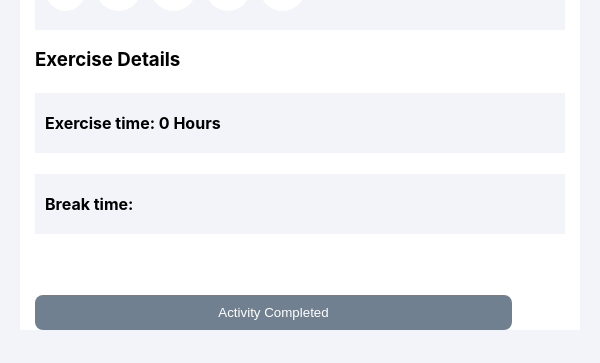
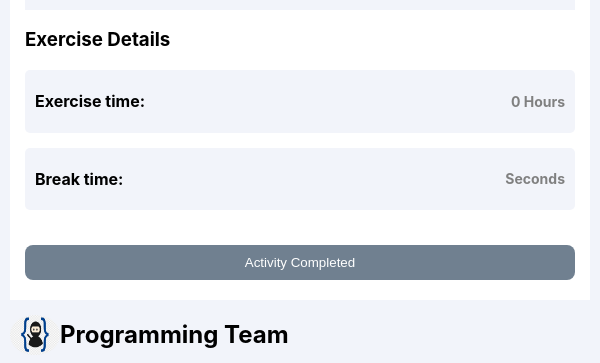
Before and after one commit to mdaslamalidu/profile-authentication, a React (Create React App) app in the folder Desktop/AllDocBatch-6/Milestone-8/Assignment/my-react-project/: page / in a window 600 px wide. Shown: the part 220-583 px from the top of the page. Built offline with nearby package versions, Linux system fonts and the light colour scheme.

Commit message:
added all style

```diff
--- a/Desktop/AllDocBatch-6/Milestone-8/Assignment/my-react-project/src/components/Members/Members.css
+++ b/Desktop/AllDocBatch-6/Milestone-8/Assignment/my-react-project/src/components/Members/Members.css
@@ -59,14 +59,27 @@
     border-radius: 50%;
 }
 
-.time-required{
+
+
+.time-zone {
+    display: flex;
+    align-items: center;
+    justify-content: space-between;
     background-color: #F2F4FA;
-    padding: 20px 10px;
+    padding: 0px 10px;
+    border-radius: 5px;
+    margin-bottom: 15px;
 }
 
-.toastBtn{
+.time-zone p {
+    color: gray;
+    font-weight: bold;
+    font-size: 14px;
+}
+
+.toastBtn {
     margin-top: 40px;
-    width: 90%;
+    width: 100%;
     padding: 10px 0;
     border: none;
     border-radius: 8px;
@@ -82,6 +95,10 @@
         justify-content: center;
     }
 
+    .toastBtn {
+        margin-top: 20px;
+    }
+
     .membersInfo {
         display: flex;
         flex-direction: column;
@@ -90,7 +107,7 @@
     }
 
     .personalInfo {
-        margin: 20px 10px;
+        padding-bottom: 20px;
     }
 
     .breakList {
@@ -98,7 +115,7 @@
     }
 }
 
-@media only screen and (max-width: 900px) and  (min-width: 600px) {
+@media only screen and (max-width: 900px) and (min-width: 600px) {
     .members {
         display: flex;
         flex-direction: column-reverse;
@@ -110,4 +127,12 @@
         grid-template-columns: repeat(2, 1fr);
         margin: 60px;
     }
+
+    .personalInfo {
+        padding-bottom: 20px;
+    }
+
+    .toastBtn {
+        margin-top: 20px;
+    }
 }
--- a/Desktop/AllDocBatch-6/Milestone-8/Assignment/my-react-project/src/components/Members/Members.js
+++ b/Desktop/AllDocBatch-6/Milestone-8/Assignment/my-react-project/src/components/Members/Members.js
@@ -37,7 +37,7 @@ const Members = () => {
 
     const showToastMessage = () => {
         toast.success('Success Notification !', {
-            position: toast.POSITION.TOP_RIGHT
+            position: toast.POSITION.TOP_CENTER
         });
     };
 
@@ -75,8 +75,14 @@ const Members = () => {
                 <div>
                     <h3>Exercise Details</h3>
                     <div>
-                        <h4 className='time-required'>Exercise time: {hours} Hours </h4>
-                        <h4 className='time-required'>Break time: {breakCount} </h4>
+                       <div className='time-zone'>
+                            <h4>Exercise time:</h4>
+                            <p>{hours} Hours</p>
+                       </div>
+                       <div className='time-zone'>
+                            <h4 className='time-required'>Break time:  </h4>
+                            <p>{breakCount} Seconds</p>
+                       </div>
                     </div>
                 </div>
                 <div>
```
